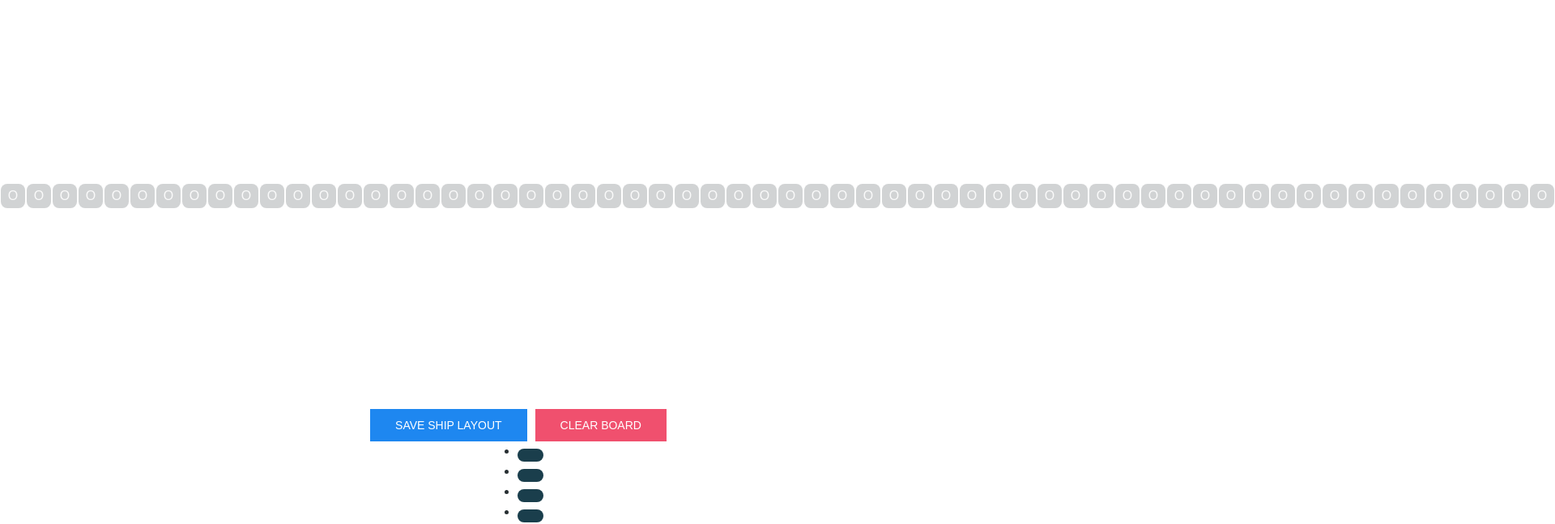
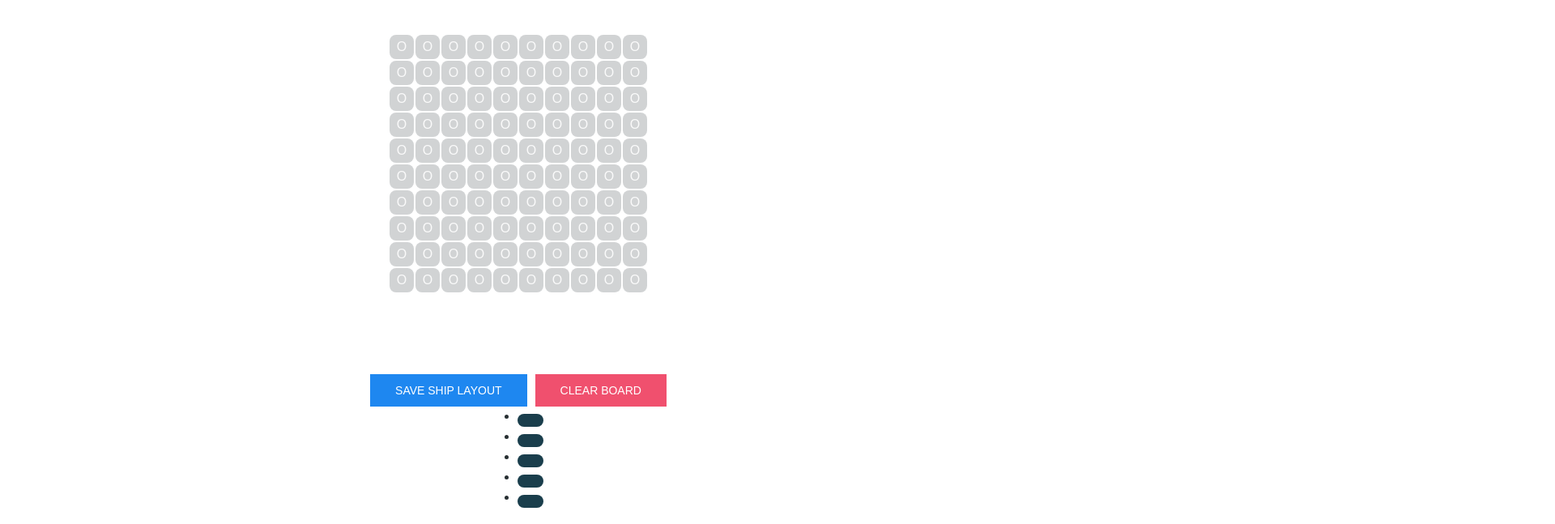
Before and after one commit to H-Lane/Cosmic-Clash, a React (Vite) app in the folder client/: page /creategrid in a window 1280 px wide. Shown: the top 647 px of the page at 81% size, 1920 px wide, since content can reach past the window. Built offline with nearby package versions, Linux system fonts and the light colour scheme.

Commit message:
Bugfixes

```diff
--- a/client/src/components/EmptyGrid/index.jsx
+++ b/client/src/components/EmptyGrid/index.jsx
@@ -1,12 +1,11 @@
 import React, { useState } from "react";
 import Cell from "../Cell/index";
-import 'uikit/dist/css/uikit.min.css'; // Import UIkit CSS
-import 'uikit/dist/js/uikit.min.js';
-
+import "uikit/dist/css/uikit.min.css"; // Import UIkit CSS
+import "uikit/dist/js/uikit.min.js";
 
 // Functional component for rendering the player's ship board
 
-const EmptyGrid = ({ ships, handlePlacement, gridId, onPlay}) => {
+const EmptyGrid = ({ ships, handlePlacement, gridId, onPlay }) => {
   // State to store the ship board grid
 
   const [shipBoard, setShipBoard] = useState([]);
@@ -44,7 +43,7 @@ const EmptyGrid = ({ ships, handlePlacement, gridId, onPlay}) => {
       cellsInRow.push(renderCell(rowIndex + x));
     }
 
-    return <div key={rowIndex} style={{ display: "flex" }}>{cellsInRow}</div>;
+    return <div key={rowIndex}>{cellsInRow}</div>;
   };
 
   // Function to render the entire ship board grid
@@ -55,7 +54,6 @@ const EmptyGrid = ({ ships, handlePlacement, gridId, onPlay}) => {
     }
     return rows;
   };
-
 
   // Render the ship board when the component mounts
   //   useEffect(() => {
@@ -69,19 +67,18 @@ const EmptyGrid = ({ ships, handlePlacement, gridId, onPlay}) => {
     <div
       className="ship-board"
       style={{
-        display: "flex",
+
         justifyContent: "center",
         alignItems: "center",
-        height: "100vh",
+        height: "50vh",
         width: "100vw",
         margin: "0 auto",
       }}
     >
-
       {renderShipBoard()}
 
-      {onPlay && (  // CHANGE: Conditionally render the Play button if `onPlay` prop is provided
-        <button onClick={() => onPlay(gridId)}>Play</button>  // CHANGE: Render Play button with `onPlay` functionality
+      {onPlay && ( // CHANGE: Conditionally render the Play button if `onPlay` prop is provided
+        <button onClick={() => onPlay(gridId)}>Play</button> // CHANGE: Render Play button with `onPlay` functionality
       )}
     </div>
   );
--- a/client/src/pages/CreateGrid.jsx
+++ b/client/src/pages/CreateGrid.jsx
@@ -37,6 +37,7 @@ function CreateGrid(props) {
       const mutationResponse = await createGrid({
         variables: { ships: ships },
       });
+      console.log("SAVED")
     } catch (err) {
       console.error(err);
     }
--- a/client/src/pages/Home.jsx
+++ b/client/src/pages/Home.jsx
@@ -38,6 +38,11 @@ const Home = () => {
         });
         console.log("New game created:", createData.createGame);
         const gameId = createData.createGame._id;
+
+
+
+
+
         redirect(gameId);
         // Additional logic for successfully creating a game can be added here
       }
@@ -45,6 +50,10 @@ const Home = () => {
       console.error("Error joining/creating game:", error); // Handle any errors
     }
   };
+
+  const searchForOpp = () => {
+
+  }
 
   const redirect = (gameId) => {
     window.location.href = `./battle/${gameId}`;
```
Lines whose indentation alone changed are shown as unchanged.
